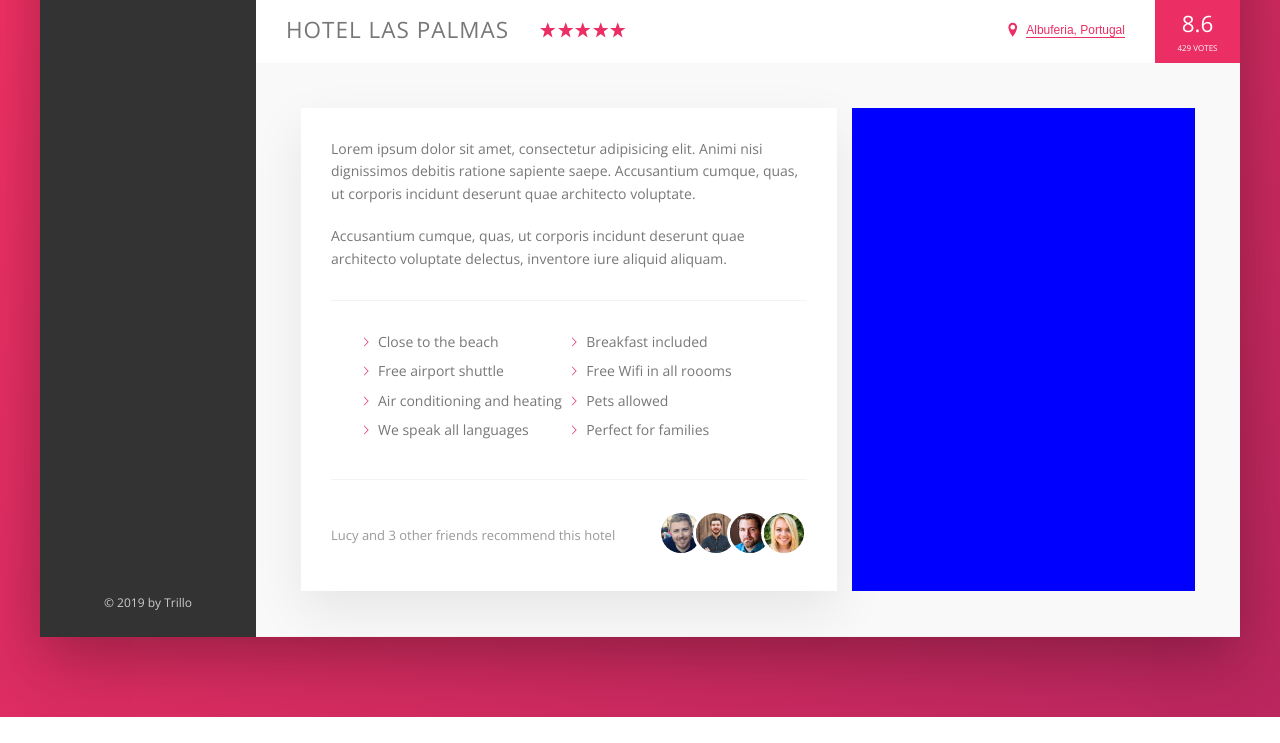
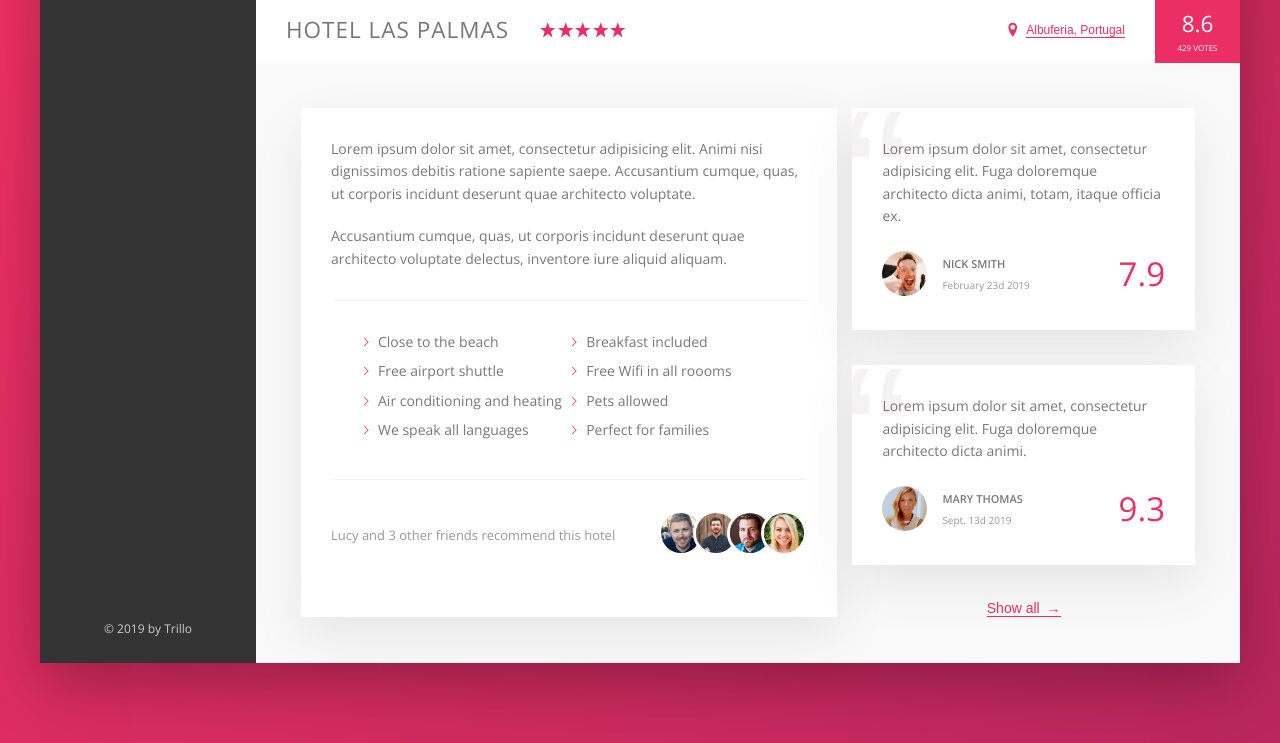
Before and after one commit to JuanCam/advanced-css-trillo, a website: page index.html in a window 1280 px wide. Shown: the part 538-1281 px from the top of the page. Before the commit the page ends 1255 px from the top, so only its background shows below. Drawn offline with nearby package versions, Linux system fonts and the light colour scheme.

Commit message:
User reviews section

```diff
--- a/index.html
+++ b/index.html
@@ -146,7 +146,37 @@
                                 </div>
                             </div>
                         </div>
-                        <div class="user-reviews"></div>
+
+                        <div class="user-reviews">
+                            <figure class="review">
+                                <blockquote class="review__quote">
+                                    Lorem ipsum dolor sit amet, consectetur adipisicing elit. Fuga doloremque architecto dicta animi, totam, itaque officia
+                                    ex.
+                                </blockquote>
+                                <figcaption class="review__user">
+                                    <img src="img/user-1.jpg" alt="" class="review__photo">
+                                    <div class="review__user-box">
+                                        <p class="review__user-name">Nick Smith</p>
+                                        <p class="review__user-date">February 23d 2019</p>
+                                    </div>
+                                    <div class="review__rating">7.9</div>
+                                </figcaption>
+                            </figure>
+                            <figure class="review">
+                                <blockquote class="review__quote">
+                                    Lorem ipsum dolor sit amet, consectetur adipisicing elit. Fuga doloremque architecto dicta animi.
+                                </blockquote>
+                                <figcaption class="review__user">
+                                    <img src="img/user-2.jpg" alt="" class="review__photo">
+                                    <div class="review__user-box">
+                                        <p class="review__user-name">Mary Thomas</p>
+                                        <p class="review__user-date">Sept. 13d 2019</p>
+                                    </div>
+                                    <div class="review__rating">9.3</div>
+                                </figcaption>
+                            </figure>
+                            <button class="btn-inline">Show all <span>&rarr;</span></button>
+                        </div>
                     </div>
                 </main>
             </div>
--- a/sass/components/_button.scss
+++ b/sass/components/_button.scss
@@ -9,14 +9,23 @@
     cursor: pointer;
     transition: all .4s;
 
+    span {
+        margin-left: 3px;
+        transition: margin-left .2s;
+    }
+
     &:hover {
         color: var(--color-grey-dark-1);
+        span {
+            margin-left: 8px;
+        }
     }
 
     &:focus {
         outline: none;
         animation: pulsate 1s infinite;
     }
+
 }
 
 @keyframes pulsate {
--- /dev/null
+++ b/sass/components/_review.scss
@@ -0,0 +1,61 @@
+.review {
+
+    background-color: white;
+    box-shadow: var(--shadow-light);
+    padding: 3rem;
+    margin-bottom: 3.5rem;
+    position: relative;
+    overflow: hidden;
+
+    &__quote {
+        margin-bottom: 2rem;
+        position: relative;
+        z-index: 10;
+    }
+
+    &__user {
+        display: flex;
+        align-items: center;
+    }
+
+    &__user-box {
+        margin-right: auto;
+    }
+
+    &__user-name {
+        font-size: 1.1rem;
+        font-weight: 700;
+        text-transform: uppercase;
+        margin-bottom: .4rem;
+    }
+
+    &__user-date {
+        font-size: 1rem;
+        color: var(--grey-dark-3);
+    }
+
+    &__photo {
+        height: 4.5rem;
+        width: 4.5rem;
+        border-radius: 50%;
+        margin-right: 1.5rem;
+    }
+
+    &__rating {
+        color: var(--color-primary);
+        font-size: 3.3rem;
+        font-weight: 300;
+    }
+
+    &::before {
+        content: '\201C';
+        position: absolute;
+        top: -2.75rem;
+        left: -1rem;
+        font-size: 20rem;
+        color: var(--grey-light-2);
+        font-family: sans-serif;
+        line-height: 1;
+        z-index: 1;
+    }
+}
--- a/sass/components/_user-nav.scss
+++ b/sass/components/_user-nav.scss
@@ -46,8 +46,4 @@
         border-radius: 50%;
         margin-right: 1rem;
     }
-
-    &__user-name {
-
-    }
 }
--- a/sass/layout/_hotel-view.scss
+++ b/sass/layout/_hotel-view.scss
@@ -21,6 +21,9 @@
 }
 
 .user-reviews {
-    background-color: blue;
     flex: 1;
+    font-size: 1.4rem;
+    display: flex;
+    flex-direction: column;
+    align-items: center;
 }
--- a/sass/main.scss
+++ b/sass/main.scss
@@ -32,5 +32,6 @@ Grey dark 3: #999
 @import "components/overview";
 @import "components/paragraph";
 @import "components/list";
+@import "components/review";
 @import "components/recommend";
 @import "components/button";
```
Also changed, not shown: img/text.txt (deleted, +0 -17 lines), css/style.css.
